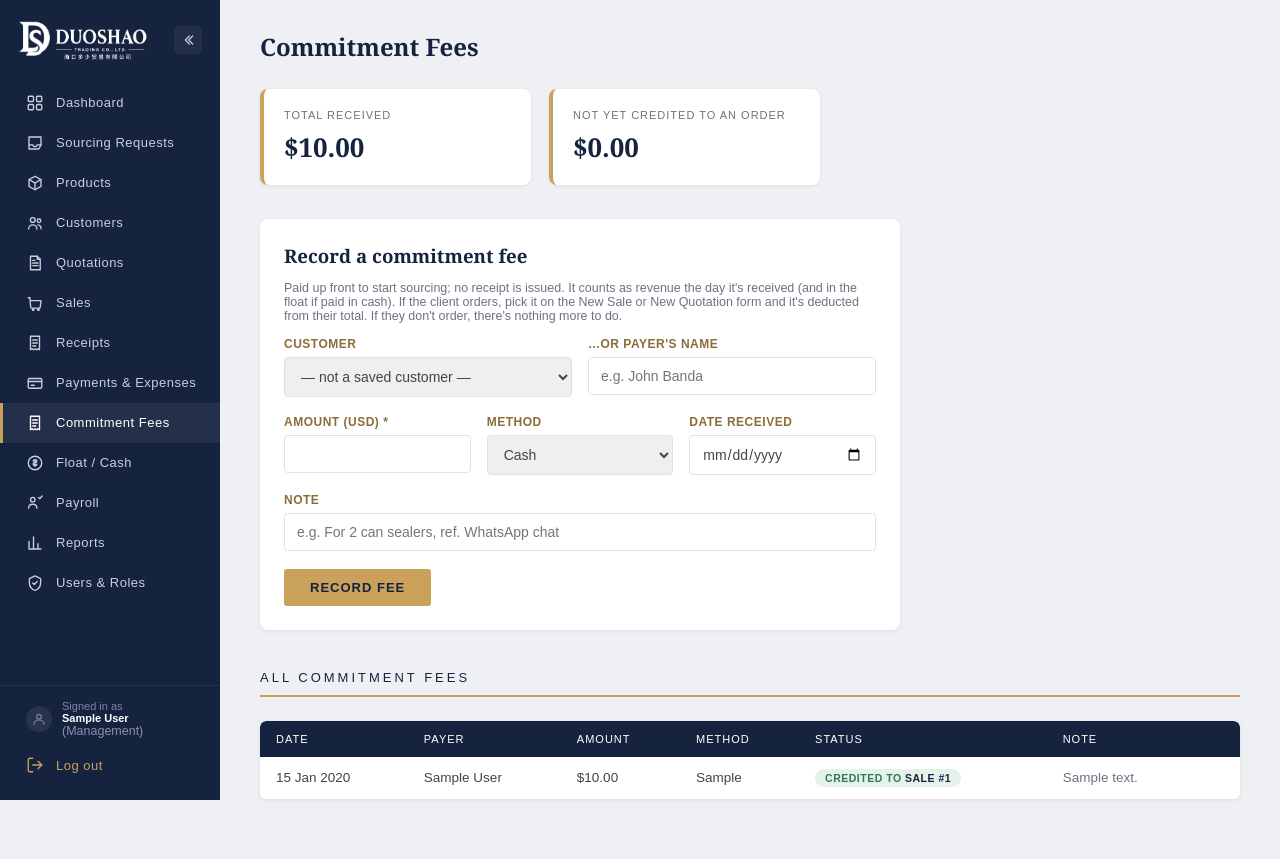
After one commit to ntawandae/DS-Trading, a Flask app: page /admin/commitment-fees in a window 1280 px wide. The commit adds this page. Run offline with Flask 3, Linux system fonts and the light colour scheme; a user stored in the database is signed in; tables that the repository leaves empty hold one stand-in row (values such as "Sample post").

Commit message:
Add files via upload

```diff
--- a/duoshao/templates/admin/base.html
+++ b/duoshao/templates/admin/base.html
@@ -90,6 +90,9 @@
       <a href="{{ url_for('admin.expenses') }}" class="{{ 'active' if request.endpoint == 'admin.expenses' }}" title="Payments &amp; Expenses">
         <span class="nav-icon">{{ nav_icon('expenses') }}</span><span class="nav-text">Payments &amp; Expenses</span>
       </a>
+      <a href="{{ url_for('admin.commitment_fees') }}" class="{{ 'active' if request.endpoint == 'admin.commitment_fees' }}" title="Commitment Fees">
+        <span class="nav-icon">{{ nav_icon('receipts') }}</span><span class="nav-text">Commitment Fees</span>
+      </a>
       <a href="{{ url_for('admin.float_ledger') }}" class="{{ 'active' if request.endpoint == 'admin.float_ledger' }}" title="Float / Cash">
         <span class="nav-icon">{{ nav_icon('float') }}</span><span class="nav-text">Float / Cash</span>
       </a>
--- /dev/null
+++ b/duoshao/templates/admin/commitment_fees.html
@@ -0,0 +1,78 @@
+{% extends "admin/base.html" %}
+{% block title %}Commitment Fees — Duoshao Admin{% endblock %}
+{% block content %}
+<div class="admin-topbar"><h1>Commitment Fees</h1></div>
+
+<div class="stat-grid" style="grid-template-columns: repeat(auto-fit, minmax(220px,1fr)); max-width:560px;">
+  <div class="stat-card">
+    <div class="label">Total received</div>
+    <div class="value">${{ "%.2f"|format(total) }}</div>
+  </div>
+  <div class="stat-card">
+    <div class="label">Not yet credited to an order</div>
+    <div class="value">${{ "%.2f"|format(open_total) }}</div>
+  </div>
+</div>
+
+<div class="card-block" style="max-width:640px;">
+  <h3 style="margin-bottom:6px;">Record a commitment fee</h3>
+  <p class="muted" style="margin-bottom:14px;">Paid up front to start sourcing; no receipt is issued. It counts as revenue the day it's received (and in the float if paid in cash). If the client orders, pick it on the New Sale or New Quotation form and it's deducted from their total. If they don't order, there's nothing more to do.</p>
+  <form method="POST">
+    <div class="form-row">
+      <div class="form-group"><label>Customer</label>
+        <select name="customer_id">
+          <option value="">— not a saved customer —</option>
+          {% for c in customers %}<option value="{{ c.id }}">{{ c.name }}</option>{% endfor %}
+        </select>
+      </div>
+      <div class="form-group"><label>…or payer's name</label><input type="text" name="payer_name" placeholder="e.g. John Banda"></div>
+    </div>
+    <div class="form-row">
+      <div class="form-group"><label>Amount (USD) *</label><input type="number" step="0.01" min="0" name="amount_usd" required></div>
+      <div class="form-group"><label>Method</label>
+        <select name="method">
+          <option value="cash">Cash</option>
+          <option value="bank_transfer">Bank transfer</option>
+          <option value="mobile_money">Mobile money</option>
+          <option value="other">Other</option>
+        </select>
+      </div>
+      <div class="form-group"><label>Date received</label><input type="date" name="received_date"></div>
+    </div>
+    <div class="form-group"><label>Note</label><input type="text" name="note" placeholder="e.g. For 2 can sealers, ref. WhatsApp chat"></div>
+    <button type="submit" class="btn btn-gold">Record Fee</button>
+  </form>
+</div>
+
+<div class="section-title"><span>All commitment fees</span></div>
+<div class="table-wrap">
+  <table class="data-table">
+    <thead><tr><th>Date</th><th>Payer</th><th>Amount</th><th>Method</th><th>Status</th><th>Note</th><th></th></tr></thead>
+    <tbody>
+    {% for f in fees %}
+    <tr>
+      <td>{{ f.received_date.strftime('%d %b %Y') if f.received_date else '—' }}</td>
+      <td>{{ f.display_payer }}</td>
+      <td>${{ "%.2f"|format(f.amount_usd) }}</td>
+      <td>{{ f.method|replace('_',' ')|title }}</td>
+      <td>
+        {% if f.status == 'applied' %}<span class="badge badge-paid">Credited to <a href="{{ url_for('admin.sale_detail', sale_id=f.sale_id) }}">Sale #{{ f.sale_id }}</a></span>
+        {% elif f.status == 'reserved' %}<span class="badge badge-progress">Held on <a href="{{ url_for('admin.quotation_detail', quote_id=f.quotation_id) }}">quotation</a></span>
+        {% else %}<span class="badge badge-new">Not used yet</span>{% endif %}
+      </td>
+      <td class="muted">{{ f.note or '' }}</td>
+      <td>
+        {% if f.status == 'reserved' %}
+        <form method="POST" action="{{ url_for('admin.commitment_fee_release', fee_id=f.id) }}" style="display:inline;"><button class="btn btn-outline btn-sm" title="Quote fell through? Free this fee up again.">Release</button></form>
+        {% elif f.status == 'open' and current_user.is_admin %}
+        <form method="POST" action="{{ url_for('admin.commitment_fee_delete', fee_id=f.id) }}" style="display:inline;" onsubmit="return confirm('Delete this commitment fee? Use only for entries made by mistake.');"><button class="btn btn-outline btn-sm">Delete</button></form>
+        {% endif %}
+      </td>
+    </tr>
+    {% else %}
+    <tr><td colspan="7" class="muted" style="text-align:center;">No commitment fees recorded yet.</td></tr>
+    {% endfor %}
+    </tbody>
+  </table>
+</div>
+{% endblock %}
--- a/duoshao/templates/admin/dashboard.html
+++ b/duoshao/templates/admin/dashboard.html
@@ -11,6 +11,7 @@
   <div class="stat-card">
     <div class="label">Total Revenue (Billed)</div>
     <div class="value">${{ "%.2f"|format(total_revenue) }}</div>
+    {% if commitment_fees_total %}<div class="muted" style="font-size:11px; margin-top:2px;">incl. ${{ "%.2f"|format(commitment_fees_total) }} commitment fees</div>{% endif %}
   </div>
   <div class="stat-card">
     <div class="label">Received</div>
--- a/duoshao/templates/admin/quotation_new.html
+++ b/duoshao/templates/admin/quotation_new.html
@@ -60,6 +60,8 @@
   </div>
   <p class="muted" style="margin:-8px 0 16px;">A 10% sourcing service fee is added automatically based on the item subtotal — no need to enter it manually.</p>
 
+  {% include "admin/_discount_fields.html" %}
+
   <div class="form-group">
     <label>Notes</label>
     <div style="margin-bottom:8px; display:flex; flex-wrap:wrap; gap:6px;">
--- a/duoshao/templates/admin/reports.html
+++ b/duoshao/templates/admin/reports.html
@@ -22,6 +22,7 @@
   <div class="stat-card">
     <div class="label">Revenue Received</div>
     <div class="value">${{ "%.2f"|format(revenue) }}</div>
+    {% if fee_income %}<div class="muted" style="font-size:11px; margin-top:2px;">incl. ${{ "%.2f"|format(fee_income) }} commitment fees</div>{% endif %}
   </div>
   <div class="stat-card">
     <div class="label">Expenses</div>
```
Also changed, not shown: duoshao/templates/admin/_discount_fields.html (added, +26 -0 lines), duoshao/templates/admin/sale_new.html (+33 -1 lines).
